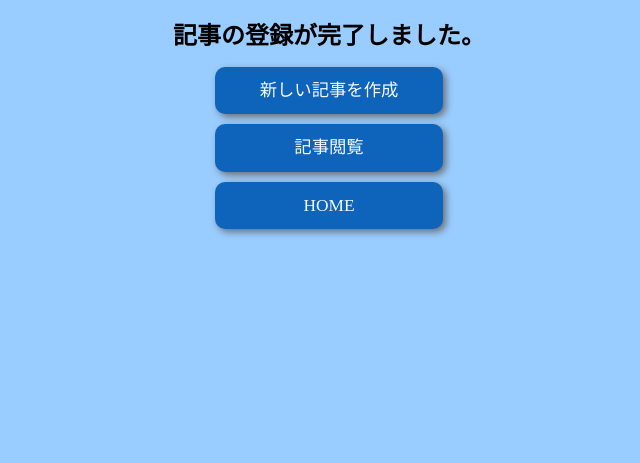
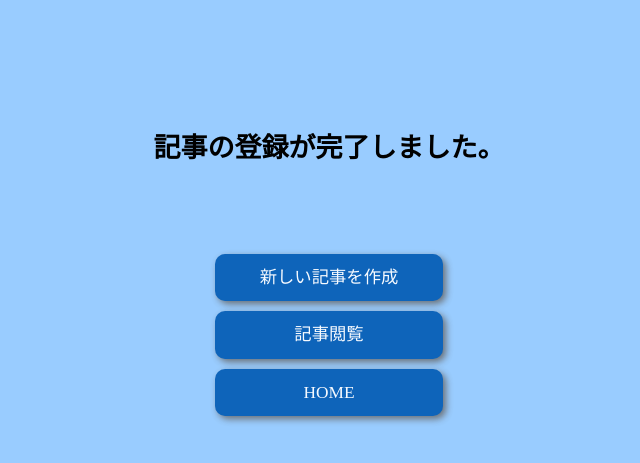
Before and after one commit to Shourint/MyRepo1, a PHP site: page /regist_complete.php in a window 1280 px wide. Shown: the top 463 px of the page, without its empty margins (311-951 px from the left). Run offline with PHP 8.4, Linux system fonts and the light colour scheme.

Commit message:
4 commit

```diff
--- a/docker/www/html/regist_complete.php
+++ b/docker/www/html/regist_complete.php
@@ -4,9 +4,11 @@
 <head>
     <title>登録完了</title>
     <style>
-    h1 {
+    .main {
+        margin-top:10%;
         text-align: center;
-        font-size: 24px;
+        font-size: 27px;
+        font-weight: bold;
     }
 
     body {
@@ -16,7 +18,7 @@
     .button-area {
         display: block;
         /* ブロック化  */
-        margin: 0 auto;
+        margin: 7% auto;
         /* 中央揃え */
     }
 
@@ -68,7 +70,9 @@
 </head>
 
 <body>
-    <h1>記事の登録が完了しました。</h1>
+    <div class="main">
+        記事の登録が完了しました。
+    </div>
     <div class="index-warpper">
         <div class="button-area">
             <div class="menu-button">
```
Also changed, not shown: 1 other file.
